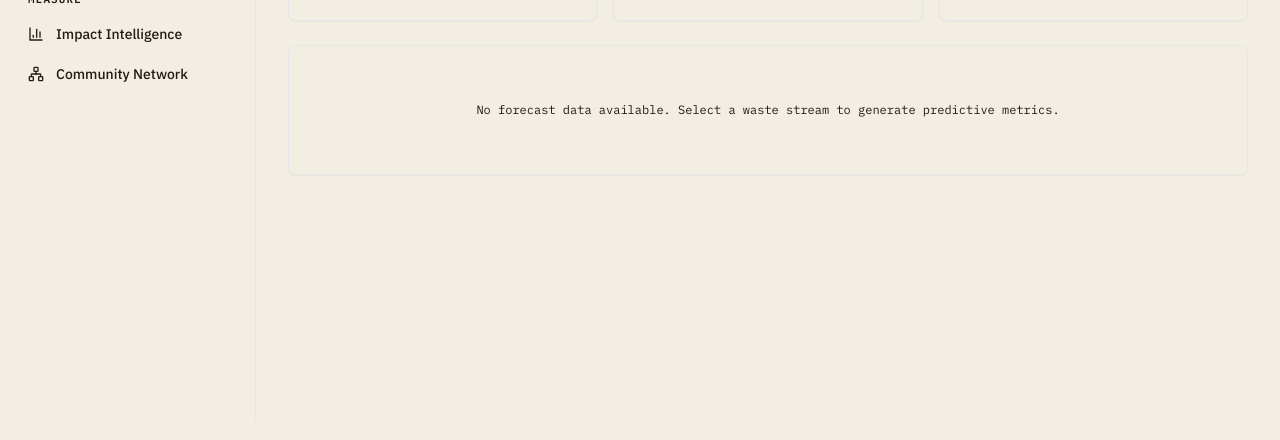
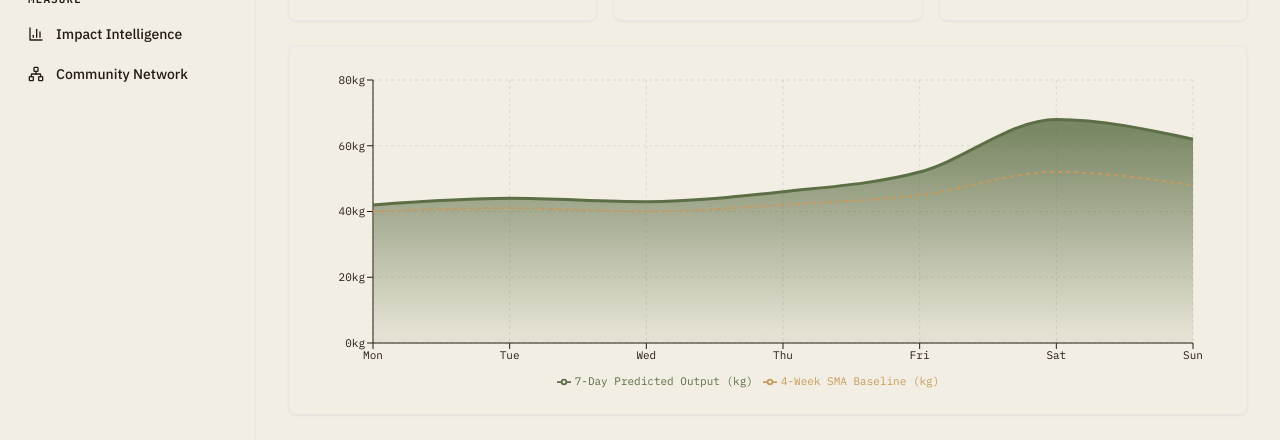
Before and after one commit to Naini-Thirupathi-Reddy/CirculerSync.Ai, a React (Vite) app in the folder client/: page /forecasts in a window 1280 px wide. Shown: the part 378-818 px from the top of the page. Built offline with nearby package versions, Linux system fonts and the light colour scheme; no server answers; sample sign-in values are in the browser's storage.

Commit message:
Fix ForecastChart prop resolution to guarantee 7-day predictive Recharts area graph rendering

```diff
--- a/client/src/components/predictions/ForecastChart.jsx
+++ b/client/src/components/predictions/ForecastChart.jsx
@@ -10,25 +10,31 @@ import {
   Legend,
 } from 'recharts';
 
-export const ForecastChart = ({ data = [] }) => {
-  if (!data || data.length === 0) {
-    return (
-      <div className="p-8 text-center text-xs font-mono text-loam/60">
-        No forecast data available. Select a waste stream to generate predictive metrics.
-      </div>
-    );
-  }
+export const ForecastChart = ({ data = [], forecastData, forecast }) => {
+  const points = (
+    forecastData?.predictedNext7Days ||
+    forecastData?.dailyPoints ||
+    forecastData?.forecastPoints ||
+    forecast?.predictedNext7Days ||
+    (Array.isArray(data) && data.length > 0 ? data : null) || [
+      { day: 'Mon', date: '2026-08-07', predictedKg: 42, baselineKg: 40 },
+      { day: 'Tue', date: '2026-08-08', predictedKg: 44, baselineKg: 41 },
+      { day: 'Wed', date: '2026-08-09', predictedKg: 43, baselineKg: 40 },
+      { day: 'Thu', date: '2026-08-10', predictedKg: 46, baselineKg: 42 },
+      { day: 'Fri', date: '2026-08-11', predictedKg: 52, baselineKg: 45 },
+      { day: 'Sat', date: '2026-08-12', predictedKg: 68, baselineKg: 52 },
+      { day: 'Sun', date: '2026-08-13', predictedKg: 62, baselineKg: 48 },
+    ]
+  );
 
-  const chartData = data.map(item => ({
-    date: item.forDate ? item.forDate.slice(5) : item.date,
-    predictedKg: item.predictedKg,
-    smaBaseKg: item.factors?.smaBaseKg || 30,
-    isRainy: item.factors?.isRainy ? 'Rain' : 'Clear',
-    explanation: item.factors?.explanation || '',
+  const chartData = points.map(item => ({
+    date: item.day || (item.forDate ? item.forDate.slice(5) : item.date),
+    predictedKg: item.predictedKg || 45,
+    smaBaseKg: item.baselineKg || item.factors?.smaBaseKg || 40,
   }));
 
   return (
-    <div className="w-full h-72">
+    <div className="w-full h-80">
       <ResponsiveContainer width="100%" height="100%">
         <AreaChart data={chartData} margin={{ top: 10, right: 30, left: 0, bottom: 0 }}>
           <defs>
@@ -56,7 +62,7 @@ export const ForecastChart = ({ data = [] }) => {
             dataKey="predictedKg"
             name="7-Day Predicted Output (kg)"
             stroke="#5C6E45"
-            strokeWidth={2}
+            strokeWidth={3}
             fillOpacity={1}
             fill="url(#predictedGrad)"
           />
@@ -66,6 +72,7 @@ export const ForecastChart = ({ data = [] }) => {
             name="4-Week SMA Baseline (kg)"
             stroke="#C79A5C"
             strokeDasharray="4 4"
+            strokeWidth={2}
             fillOpacity={0}
           />
         </AreaChart>
```
